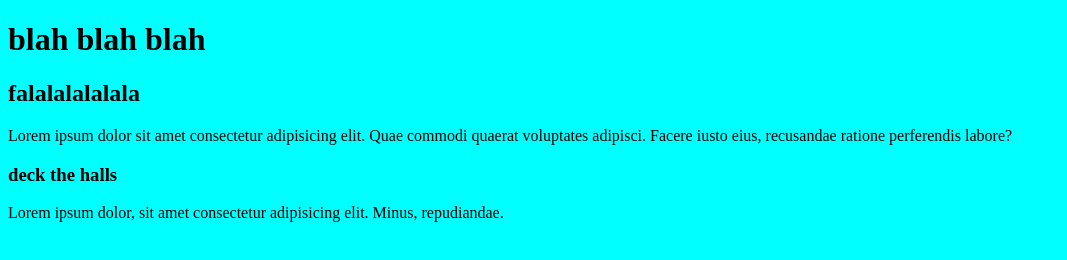
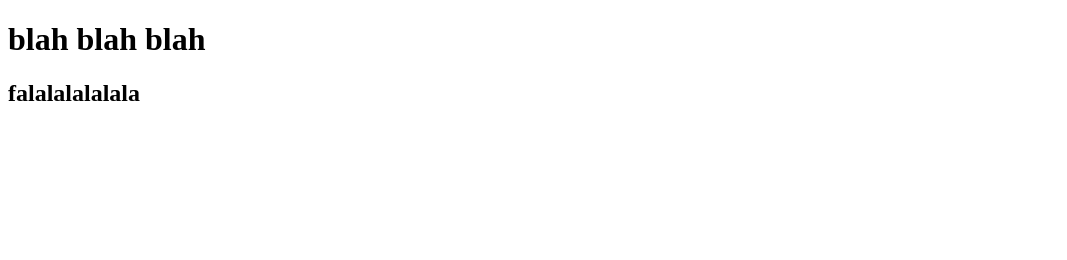
Before and after one commit to HamsaanaS/myFirstGitBaby, a plain HTML site: page index.html in a window 1280 px wide. Shown: the whole page, without its empty margins (0-1067 px from the left). Drawn offline with Linux system fonts and the light colour scheme.

Commit message:
reverting to older version of html

```diff
--- a/index.html
+++ b/index.html
@@ -1,17 +1,16 @@
 <!DOCTYPE html>
 <html lang="en">
+
 <head>
     <meta charset="UTF-8">
     <meta http-equiv="X-UA-Compatible" content="IE=edge">
     <meta name="viewport" content="width=device-width, initial-scale=1.0">
     <title>Document</title>
-    <link rel="stylesheet" href="./styles.css">
 </head>
+
 <body>
     <h1>blah blah blah</h1>
     <h2>falalalalalala</h2>
-    <p>Lorem ipsum dolor sit amet consectetur adipisicing elit. Quae commodi quaerat voluptates adipisci. Facere iusto eius, recusandae ratione perferendis labore?</p>
-    <h3>deck the halls</h3>
-    <p>Lorem ipsum dolor, sit amet consectetur adipisicing elit. Minus, repudiandae.</p>
 </body>
+
 </html>
```
